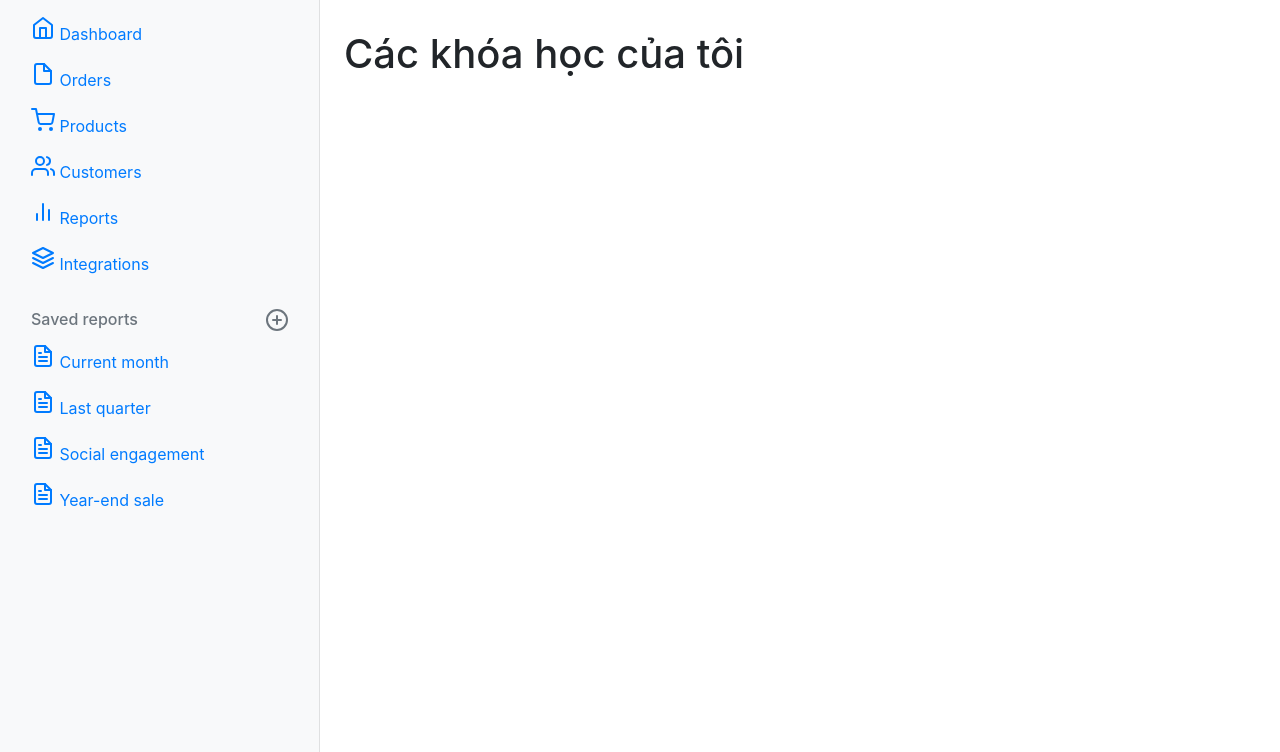
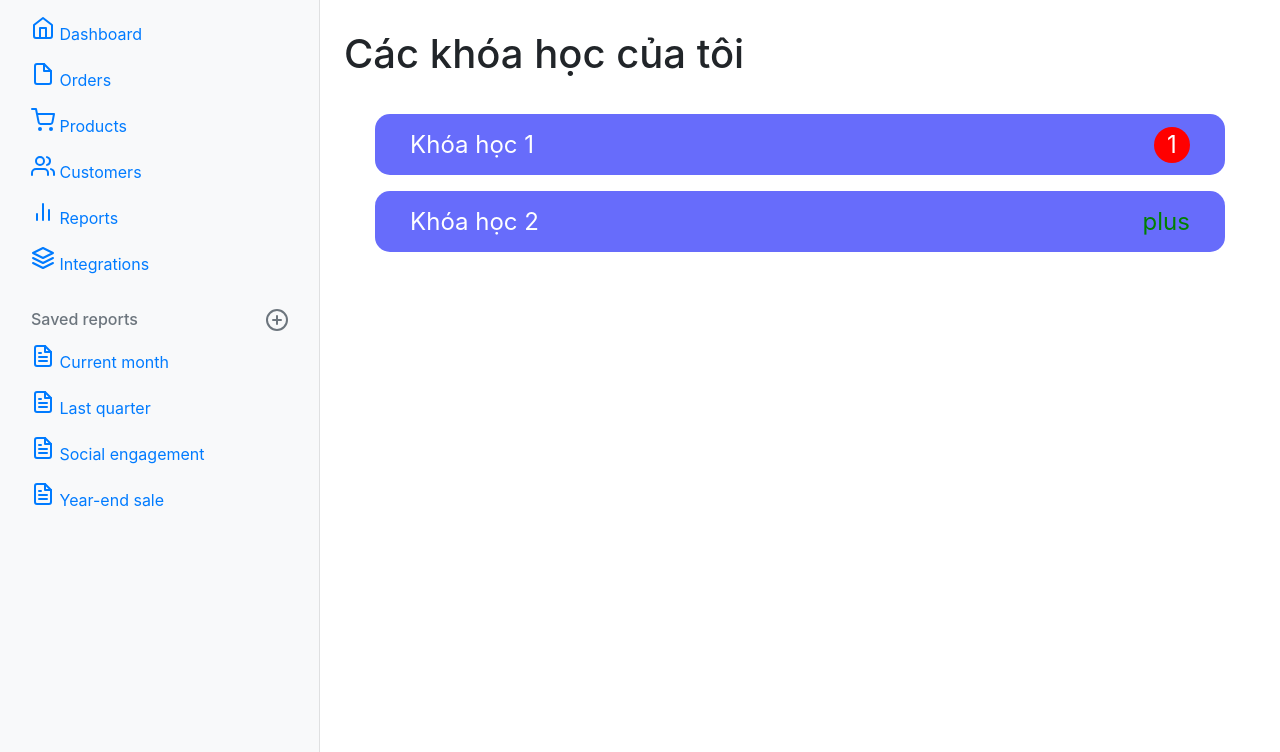
Before and after one commit to 1412010/new-moodle, a Node server app: template views/indexStudent.hbs in a window 1280 px wide. Shown: the part 56-808 px from the top of the page. Run offline with Node 20, Linux system fonts and the light colour scheme; the template is opened without the code that fills it, so the values that code supplies are empty; some libraries are stand-ins or nearby versions.

Commit message:
cập nhật indexStudent, style.css

```diff
--- a/public/css/style.css
+++ b/public/css/style.css
@@ -32,6 +32,25 @@
   overflow-y: auto;
 }
 
+.list-item {
+  padding: 1.5% 2.5% 1.5% 2.5%;
+  border-radius: 15px 15px 15px 15px;
+  background-color: #676CFB;
+  font-size: 150%;
+  color: white;
+}
+
+.list-item:hover{
+  background-color: #2568CA;
+}
+
+.circle-background {
+  width: 1.5em;
+  height: 1.5em;
+  text-align: center;
+  border-radius: 50%;
+}
+
 [role="main"] {
   padding-top: 30px
 }
--- a/views/indexStudent.hbs
+++ b/views/indexStudent.hbs
@@ -14,6 +14,32 @@
             {{> sidebar}}
             <main role="main" class="col-md-9 ml-sm-auto px-4">
                 <h1>Các khóa học của tôi</h1>
+                <!-- DS các khóa học -->
+                <div style="margin-top: 4%; padding-left: 5%; padding-right: 5%;">
+                    <!-- Khóa học 1 -->
+                    <div class="row list-item" style="margin-top: 2%;">
+                        <div class="col-md-11">
+                            Khóa học 1
+                        </div>
+                        <div class="col-md-1">
+                            <div class="circle-background" style="background: red; float: right;">
+                                1
+                            </div>
+                        </div>
+                    </div>
+                    <!-- Khóa học 2 -->
+                    <div class="row list-item" style="margin-top: 2%;">
+                        <div class="col-md-11">
+                            Khóa học 2
+                        </div>
+                        <div class="col-md-1">
+                            <div class="" style="color: green; float: right;">
+                                plus
+                            </div>
+                        </div>
+                    </div>
+                </div>
+                <!-- /DS các khóa học -->
             </main>
         </div>
     </div>
```
